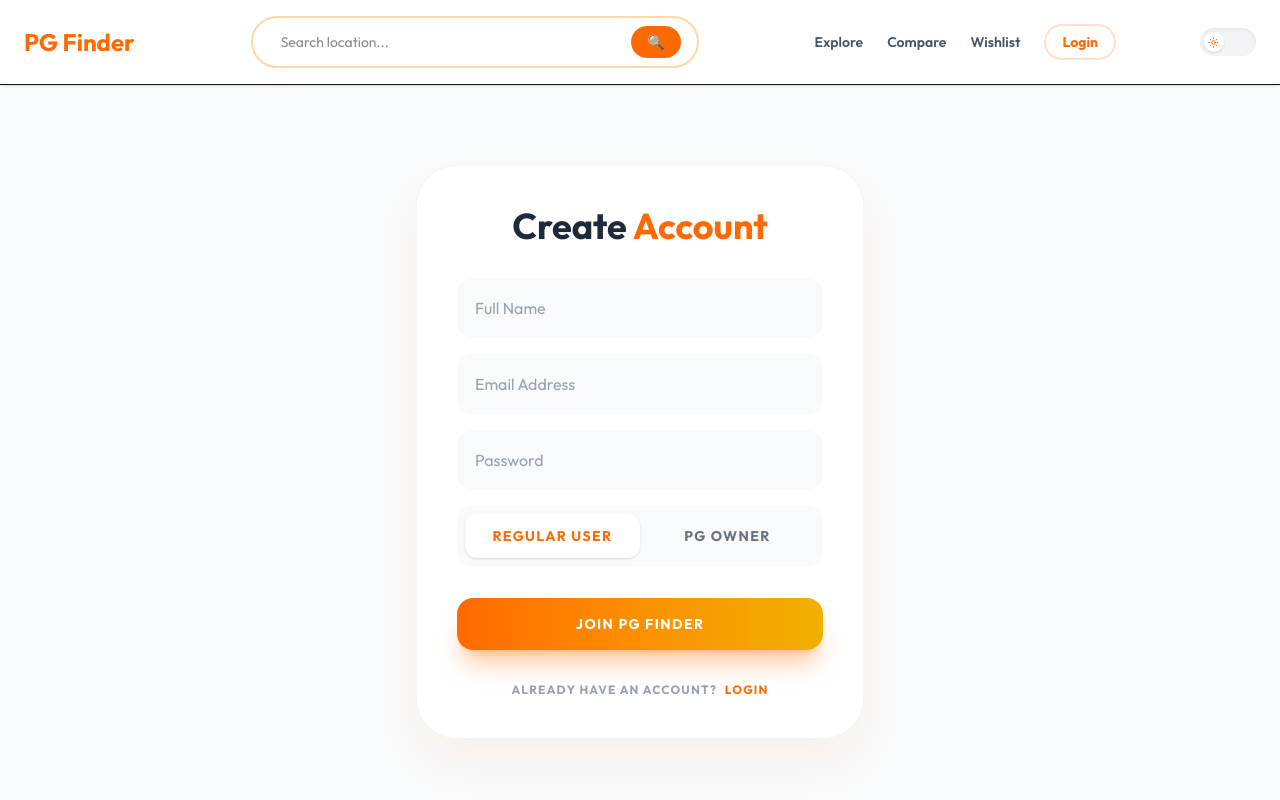
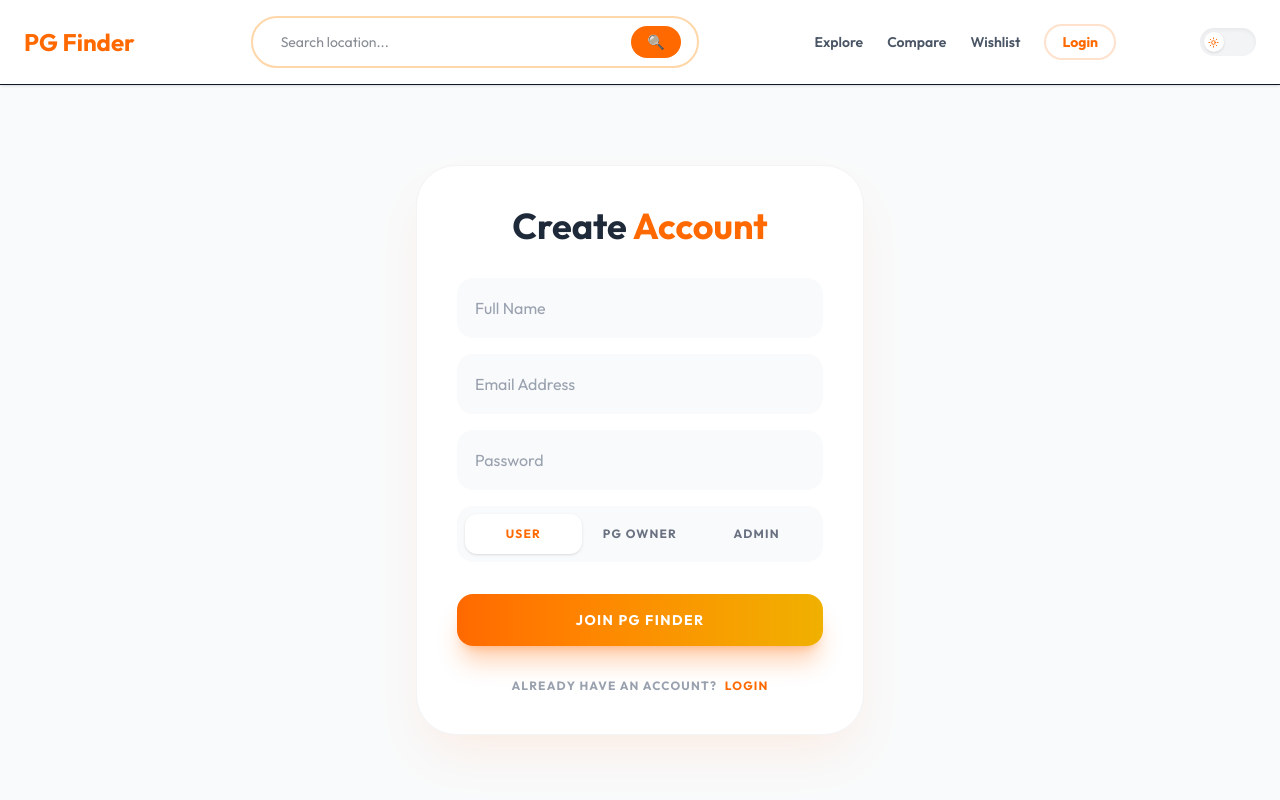
Before and after one commit to krushiler-official/pg-finder, a React (Vite) app in the folder frontend/: page /register in a window 1280 px wide. Shown: the top 800 px of the page. Built offline with nearby package versions, Linux system fonts and the light colour scheme; no server answers.

Commit message:
add an admin panel

```diff
--- a/frontend/src/pages/RegisterPage.jsx
+++ b/frontend/src/pages/RegisterPage.jsx
@@ -25,10 +25,16 @@ const RegisterPage = () => {
     try {
       const { data } = await api.post("/users/register", formData);
       login(data);
-      toast.success(data.role === "owner" ? "Owner Account Created!" : "Registration successful! Welcome.");
+      toast.success(
+        data.role === "owner" ? "Owner Account Created!" :
+        data.role === "admin" ? "Admin Account Created!" :
+        "Registration successful! Welcome."
+      );
 
       if (data.role === "owner") {
         navigate("/owner/dashboard");
+      } else if (data.role === "admin") {
+        navigate("/admin");
       } else {
         navigate("/");
       }
@@ -83,18 +89,18 @@ const RegisterPage = () => {
           <div className="flex bg-gray-50 dark:bg-gray-800 rounded-2xl p-1.5 border-2 border-gray-50 dark:border-gray-800">
             <button
               type="button"
-              className={`flex-1 py-3 px-4 rounded-xl text-sm font-bold tracking-widest uppercase transition-all duration-300 ${
+              className={`flex-1 py-3 px-2 rounded-xl text-xs font-bold tracking-widest uppercase transition-all duration-300 ${
                 formData.role === "user"
                   ? "bg-white dark:bg-gray-900 text-orange-500 shadow-sm"
                   : "text-gray-500 dark:text-gray-400 hover:text-gray-700 dark:hover:text-gray-200"
               }`}
               onClick={() => setFormData({ ...formData, role: "user" })}
             >
-              Regular User
+              User
             </button>
             <button
               type="button"
-              className={`flex-1 py-3 px-4 rounded-xl text-sm font-bold tracking-widest uppercase transition-all duration-300 ${
+              className={`flex-1 py-3 px-2 rounded-xl text-xs font-bold tracking-widest uppercase transition-all duration-300 ${
                 formData.role === "owner"
                   ? "bg-white dark:bg-gray-900 text-orange-500 shadow-sm"
                   : "text-gray-500 dark:text-gray-400 hover:text-gray-700 dark:hover:text-gray-200"
@@ -102,6 +108,17 @@ const RegisterPage = () => {
               onClick={() => setFormData({ ...formData, role: "owner" })}
             >
               PG Owner
+            </button>
+            <button
+              type="button"
+              className={`flex-1 py-3 px-2 rounded-xl text-xs font-bold tracking-widest uppercase transition-all duration-300 ${
+                formData.role === "admin"
+                  ? "bg-white dark:bg-gray-900 text-red-500 shadow-sm"
+                  : "text-gray-500 dark:text-gray-400 hover:text-gray-700 dark:hover:text-gray-200"
+              }`}
+              onClick={() => setFormData({ ...formData, role: "admin" })}
+            >
+              Admin
             </button>
           </div>
 
```
Also changed, not shown: 2 other files (tests, documents, lock files or other folders).
